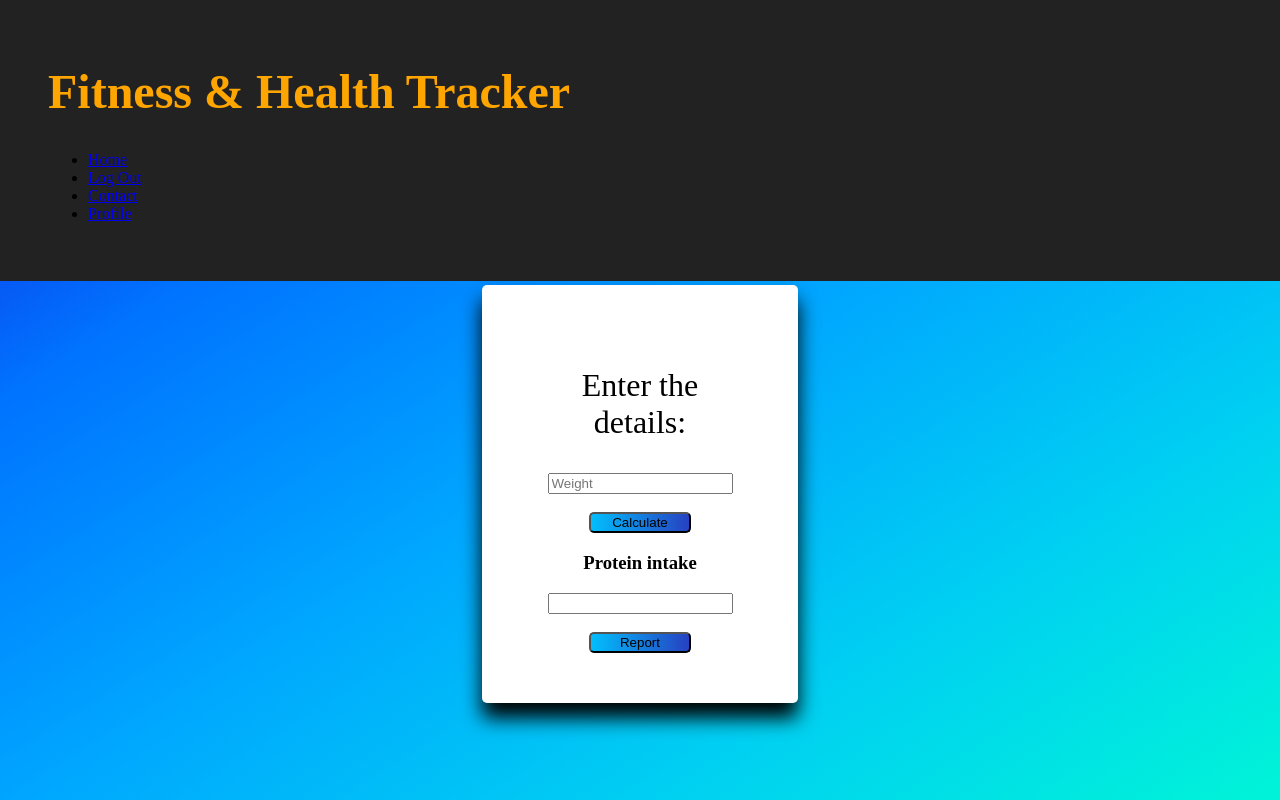
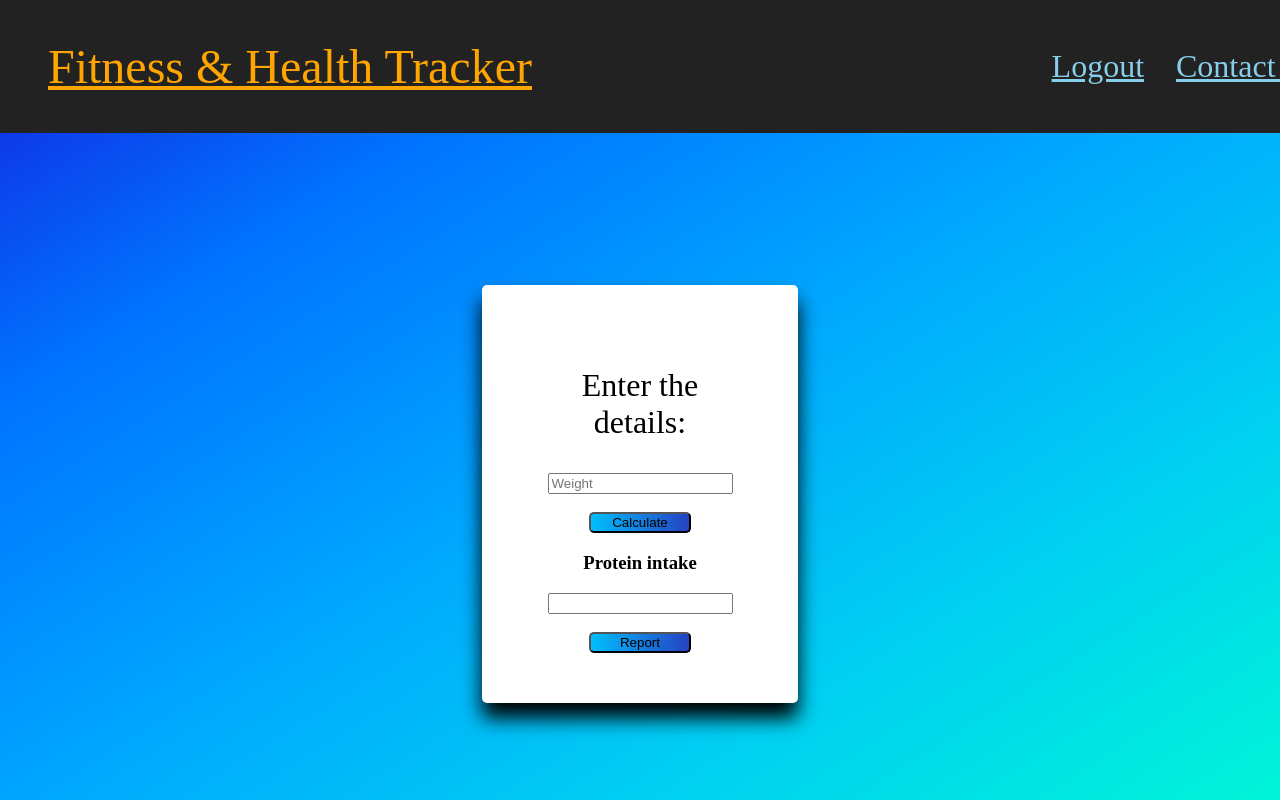
Before and after one commit to Vedashree4/MP, a website: page public/Protein.html in a window 1280 px wide. Drawn offline with Linux system fonts and the light colour scheme.

Commit message:
This a Change...  commit... All OK Proceed... profile shubham

```diff
--- a/public/CSS/Login.css
+++ b/public/CSS/Login.css
@@ -175,7 +175,7 @@ form .btn input[type="submit"]{
   cursor: pointer;
 }
 
-/*................*/
+/*................
 .Header {
 	width: 100%;
 	margin: 0 auto;
@@ -212,4 +212,64 @@ nav a:hover {
   color: rgb(255, 0, 0);
 }
 
-/*................*/
+................*/
+
+header{
+    width: 100%;
+    display: flex;
+    align-items: center;
+    justify-content: space-between;
+    position: fixed;
+    top:0; left: 0;
+    z-index: 1000;
+    padding:2rem 3rem;
+    background-color: #222;
+
+}
+
+header .logo{
+    font-size: 3rem;
+    color:orange;
+}
+
+header .logo span{
+    color:var(--orange);
+}
+
+header .navbar ul{
+    list-style: none;
+    display: flex;
+    align-items: center;
+    justify-content: space-between;
+}
+
+header .navbar ul li{
+    margin:0 1rem;
+}
+
+header .navbar ul li a{
+    color: skyblue;
+    font-size: 2rem;
+}
+
+header .navbar ul li a.active,
+header .navbar ul li a:hover{
+    color:var(--orange);
+}
+
+header #menu{
+    font-size: 3rem;
+    color:var(--orange);
+    cursor: pointer;
+    display: none;
+}
+
+header.header-active{
+    background:#fff;
+    box-shadow: 0 .1rem .3rem rgba(0,0,0,.3);
+}
+
+header.header-active .logo,
+header.header-active .navbar a{
+    color:#333;
+}
--- a/public/Contact.html
+++ b/public/Contact.html
@@ -7,7 +7,25 @@
     <link href="CSS/Login.css" rel="stylesheet">
     <title>contact</title>
 </head>
-<body >  <center>
+<body >
+ <header>
+
+<a href="#" class="logo"><span>Fitness & Health Tracker</span></a>
+
+<div id="menu" class="fas fa-bars"></div>
+<link rel="stylesheet" href="https://cdnjs.cloudflare.com/ajax/libs/font-awesome/5.15.2/css/all.min.css">
+<nav class="navbar">
+    <ul>
+
+        <!---<li><a href="#about">Profile</a></li>--->
+        <li><a href="https://healthandfitnesstracker.web.app/#">Logout</a></li>
+        <li><a href="Home.html">Home</a></li>
+
+    </ul>
+</nav>
+
+</header>
+<center>
     <h1>Contact Us</h1> <h3>Passionate health concious ..!</h3>
                 <a href="#">vpdsn3292@email.com</a><br><br>
                 49 Smith St.
--- a/public/Protein.html
+++ b/public/Protein.html
@@ -4,6 +4,7 @@
         <title>Protein intake calculator</title>
     </head>
 <body class="body">
+<!--
     <header>
         <div class="Header">
           <h1 class="logo">Fitness & Health Tracker </h1>
@@ -17,6 +18,24 @@
           </nav>
         </div>
      </header>
+     -->
+ <header>
+
+<a href="#" class="logo"><span>Fitness & Health Tracker</span></a>
+
+<div id="menu" class="fas fa-bars"></div>
+<link rel="stylesheet" href="https://cdnjs.cloudflare.com/ajax/libs/font-awesome/5.15.2/css/all.min.css">
+<nav class="navbar">
+    <ul>
+
+        <!---<li><a href="#about">Profile</a></li>--->
+        <li><a href="https://healthandfitnesstracker.web.app/#">Logout</a></li>
+        <li><a href="Contact.html">Contact us</a></li>
+
+    </ul>
+</nav>
+
+</header>
     <p style="text-align:center;"><font size="+6"><b>Protein intake calculator</b></font><p>
     <div class="Container">
         <form name="first" class="BMRform">
```
Also changed, not shown: public/Ideal_Body_Weight.html (+19 -0 lines).
